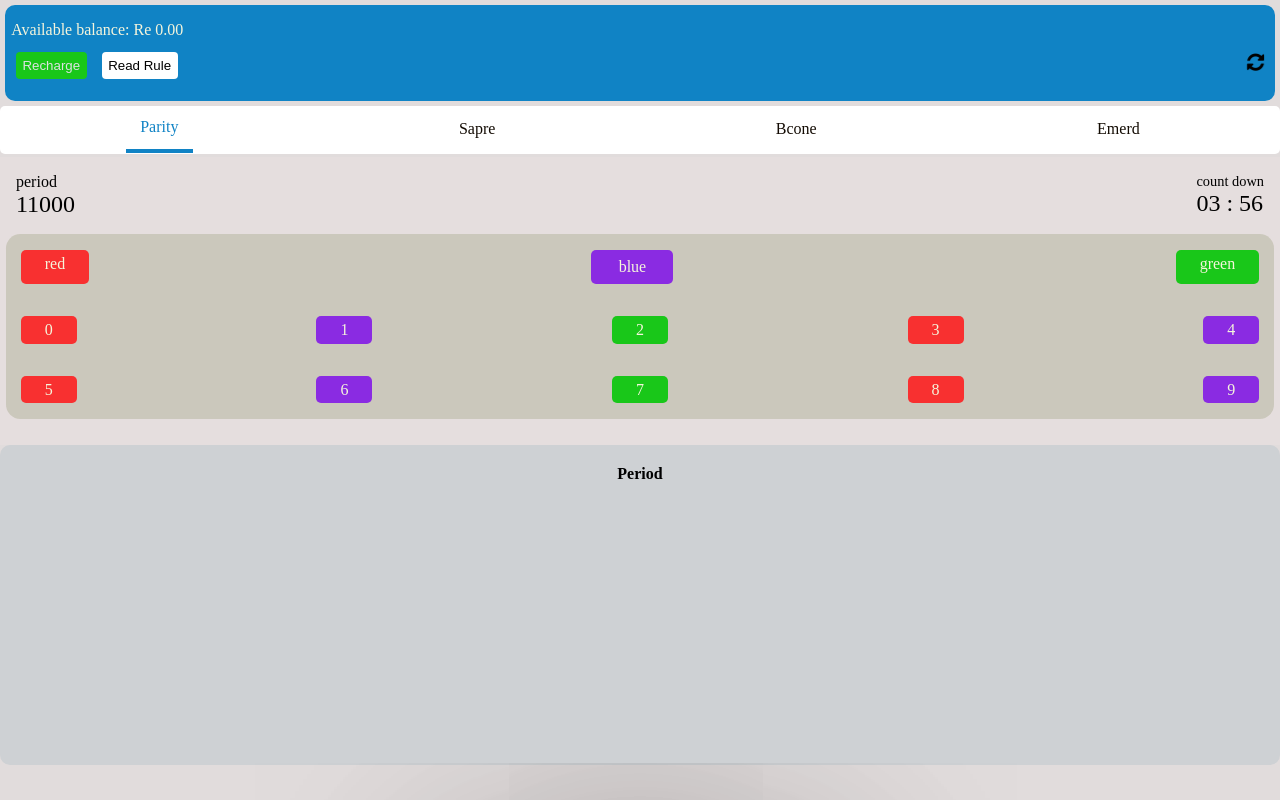
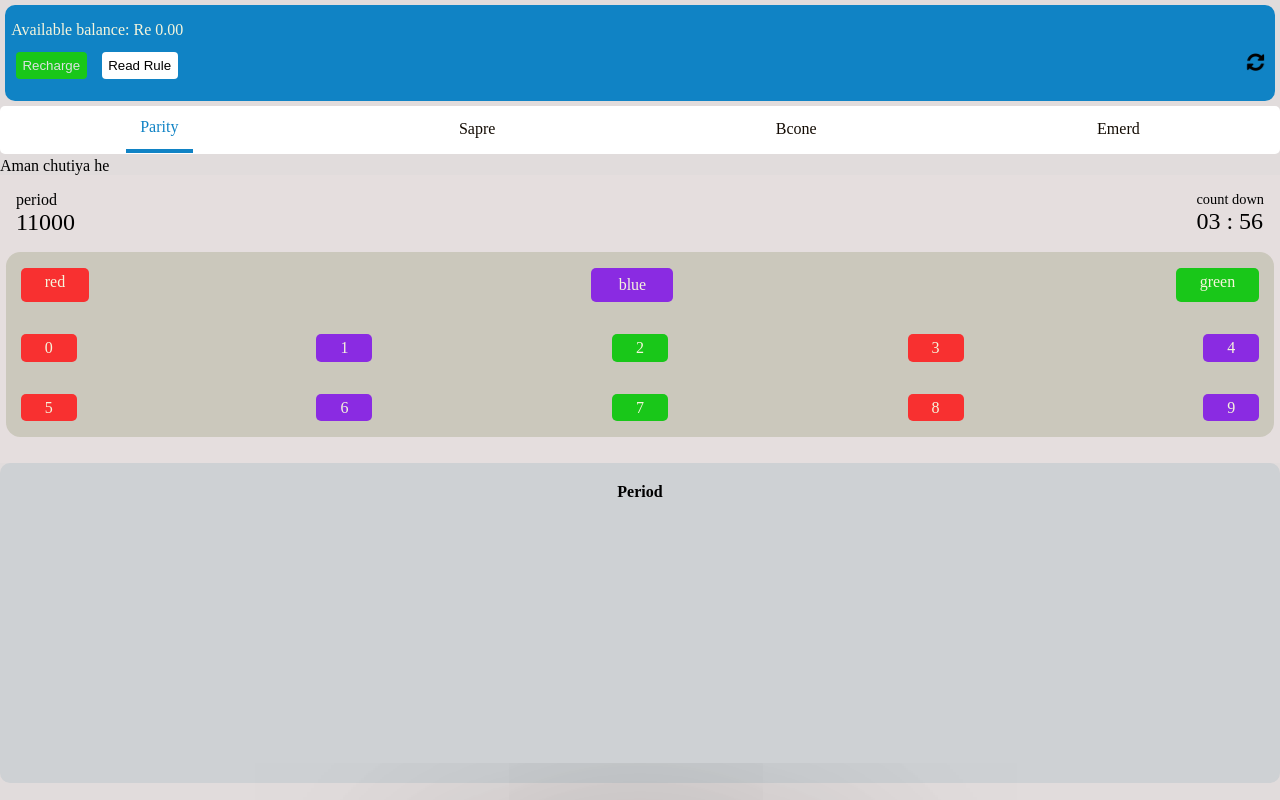
Before and after one commit to Nikhilgir/Niky-clone, a plain HTML site: page index.html in a window 1280 px wide. Shown: the top 800 px of the page. Drawn offline with Linux system fonts and the light colour scheme.

Commit message:
Update index.html

```diff
--- a/index.html
+++ b/index.html
@@ -310,6 +310,8 @@ body {
       </div>
     </div>
 
+      <h8> Aman chutiya he </h8>
+
     <!--box3 -->
 
     <div class="box3" id="box3">
```
